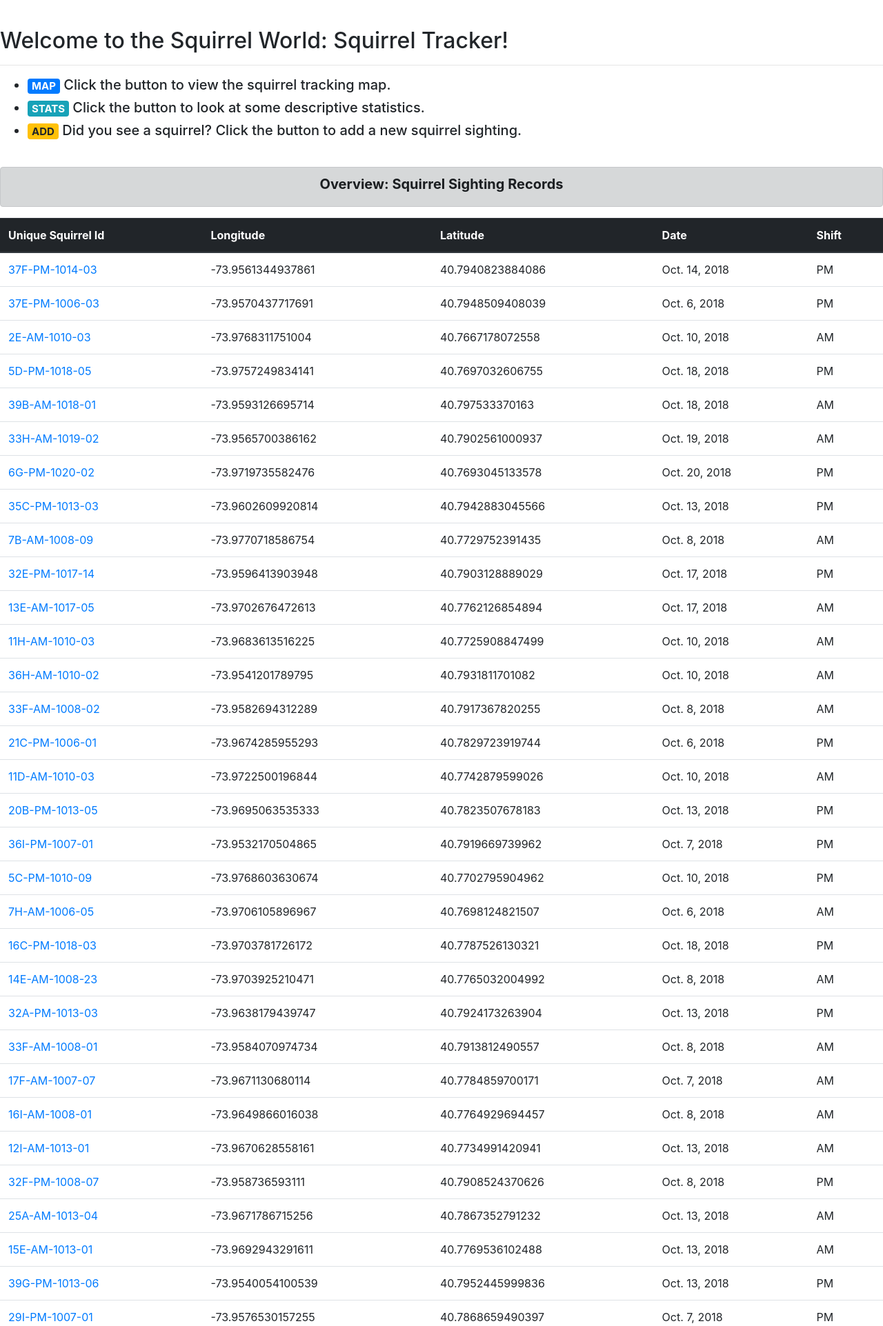
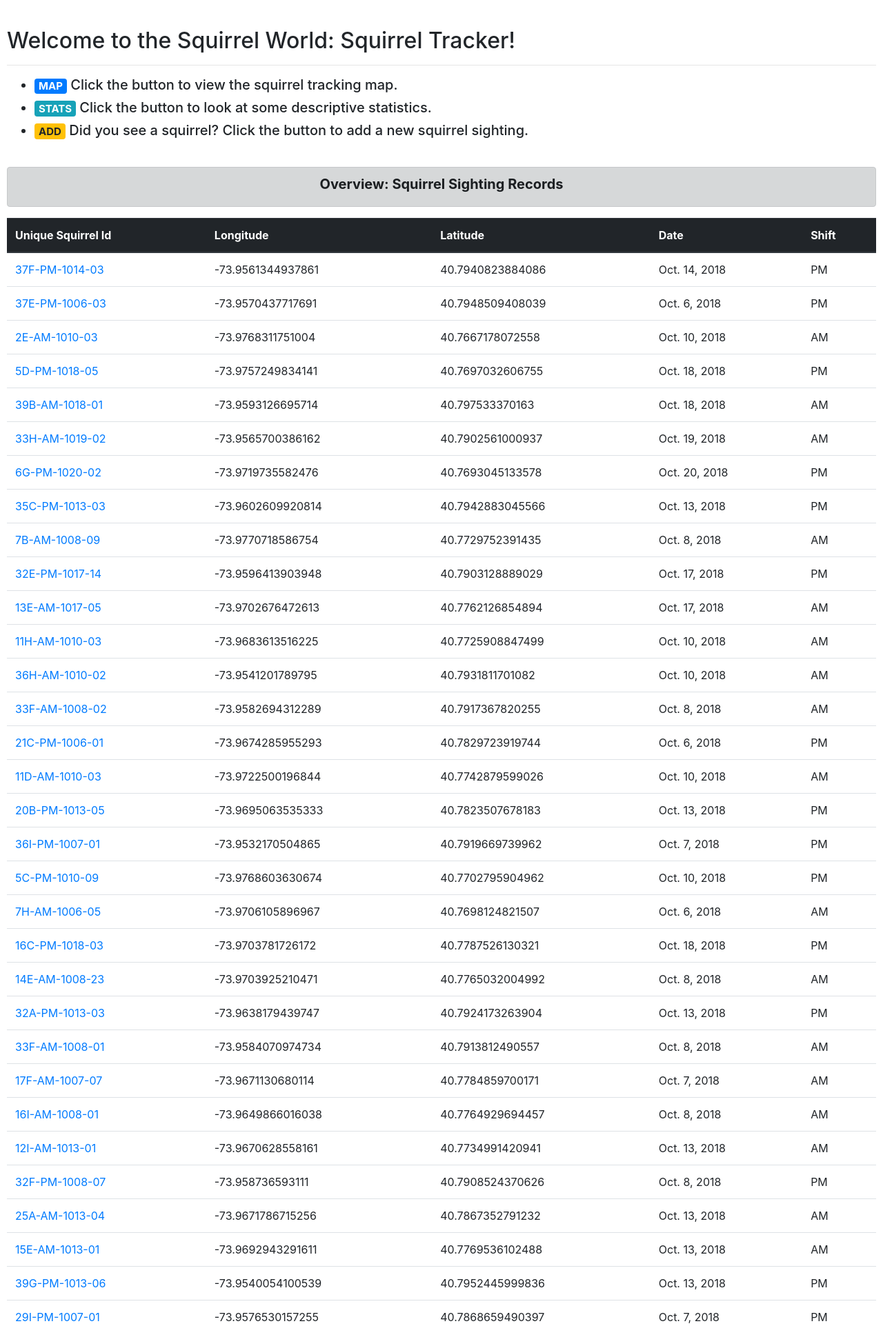
Before and after one commit to Ellin-Fan/SquirrelTracker_group18, a Django app: page /sightings/ in a window 1280 px wide. Shown: the top 1923 px of the page at 69% size. Run offline with Django 3.2, Linux system fonts and the light colour scheme; data comes from the database, SQL or seed files in the repository; some libraries are stand-ins or nearby versions.

Commit message:
Finished styling the list and stats pages.

```diff
--- a/sightings/templates/sightings/list.html
+++ b/sightings/templates/sightings/list.html
@@ -1,10 +1,15 @@
 <!doctype html>
 <html lang='en'>
         <head>
-                <title>List of Squirrel Sightings</title>
+                <title>Squirrel Tracker: List of Squirrel Sightings</title>
 		<link rel="stylesheet" href="https://maxcdn.bootstrapcdn.com/bootstrap/4.0.0/css/bootstrap.min.css" integrity="sha384-Gn5384xqQ1aoWXA+058RXPxPg6fy4IWvTNh0E263XmFcJlSAwiGgFAW/dAiS6JXm" crossorigin="anonymous">
         </head>
         <body>
+<style>
+      body {
+        padding-left: 10px; padding-right: 10px;
+      }
+</style>
 		<p>
 		<br>
 		<h2>Welcome to the Squirrel World: Squirrel Tracker!</h2>
--- a/sightings/templates/sightings/stats.html
+++ b/sightings/templates/sightings/stats.html
@@ -16,11 +16,13 @@
 		<h2>  <img src="https://image.flaticon.com/icons/svg/2077/2077173.svg" style="width:60px" class="rounded" alt="..." >       Squirrel Tracker: Statistics Overview       <img src="https://image.flaticon.com/icons/svg/2077/2077173.svg" style="width:60px" class="rounded" alt="..." ></h2>
 		<hr>
 		<ul>
+			<br>
 			<li>There are <strong>{{context.Total}}</strong>  <img src="https://image.flaticon.com/icons/svg/570/570656.svg" style="width:40px" class="rounded" alt="..." ><img src="https://image.flaticon.com/icons/svg/570/570656.svg" style="width:40px" class="rounded" alt="..." ><img src="https://image.flaticon.com/icons/svg/570/570656.svg" style="width:40px" class="rounded" alt="..." >  sightings in our records.</li>
 		<br>
 		<li>The following statistics do not include unknown and missing tracking records.</li>
 		</ul>
 		</p>
+		<br>
 		<br>
                 <div>
                         <table class='table' id="shift_table" style="width: 700px">
```
